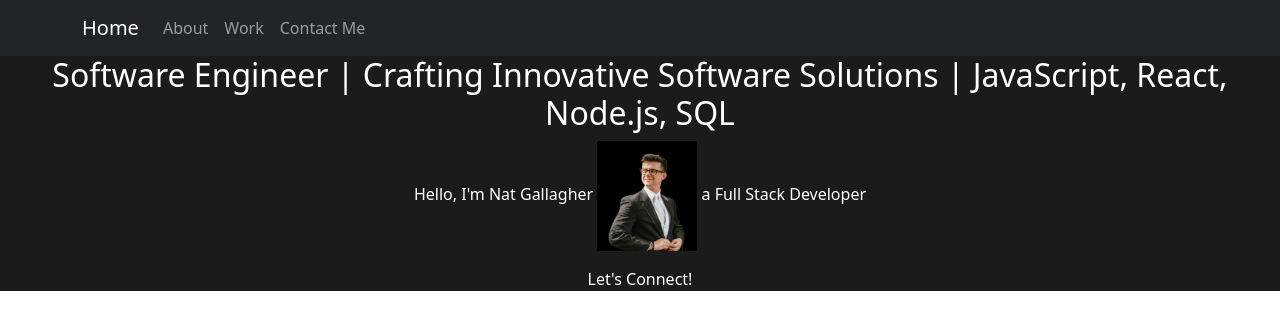
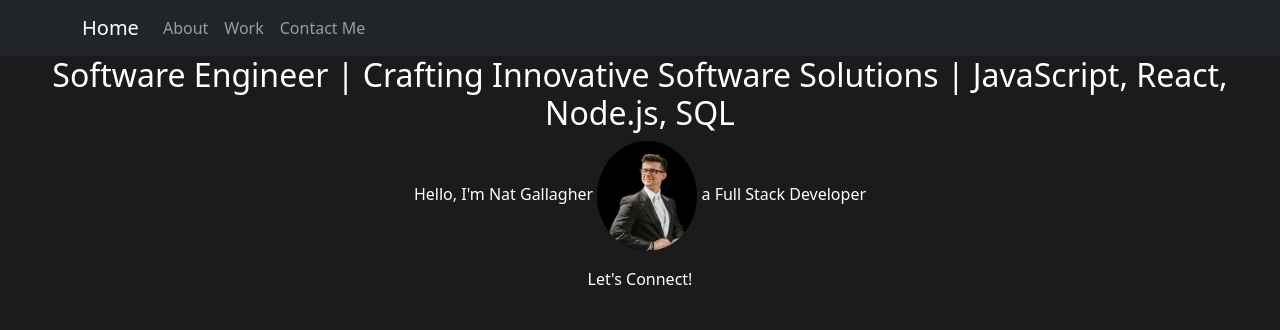
Before and after one commit to NatGallagher/Portfolio, a React (Create React App) app in the folder portfolio/: page / in a window 1280 px wide. Shown: the top 330 px of the page. Built offline with nearby package versions, Linux system fonts and the light colour scheme.

Commit message:
about.js styled

```diff
--- a/portfolio/src/components/About.js
+++ b/portfolio/src/components/About.js
@@ -1,13 +1,23 @@
 import React from 'react';
 import { Container, Card } from 'react-bootstrap';
+import profilePic from '../img/profile-pic.png';
 
 function About() {
   return (
-    <Container fluid className="bg-dark text-white py-5">
+    <Container fluid className="bg-dark text-white py-5" style={{minHeight: "100vh"}}>
+
       <Container style={{ maxWidth: '800px' }}>
-        <Card className="bg-secondary text-white p-4 shadow">
+
+        <Card className="bg-secondary text-white px-4 pt-3 pb-4 shadow">
+        <img
+            src={profilePic}
+            height="150"
+            width="140"
+            alt="Profile"
+            className="d-block mx-auto mb-2 rounded-circle"
+            />
           <Card.Body>
-            <Card.Title as="h2" className="mb-4">About</Card.Title>
+            <Card.Title as="h2" className="mb-3">About</Card.Title>
             <Card.Text>
               Hi, I’m <strong>Nat Gallagher</strong> — a certified software engineer with a passion for building practical, user-focused web applications. I earned my certification through QuickStart, in partnership with The University of Tennessee, and specialize in full stack web development.
               <br /><br />
--- a/portfolio/src/components/Home.js
+++ b/portfolio/src/components/Home.js
@@ -3,9 +3,9 @@
 function Home() {
     return (
       <>
-        <div className="App" style={{backgroundColor: "#1b1b1b", color: "white"}}>
+        <div className="App" style={{backgroundColor: "#1b1b1b", color: "white", minHeight: "100vh"}}>
           <h2>Software Engineer | Crafting Innovative Software Solutions | JavaScript, React, Node.js, SQL</h2>
-          <p>Hello, I'm Nat Gallagher <img src={profilePic} height="110" width="100" alt="Profile"></img> a Full Stack Developer</p>
+          <p>Hello, I'm Nat Gallagher <img src={profilePic} height="110" width="100" alt="Profile" style={{borderRadius: "50%"}}></img> a Full Stack Developer</p>
           <p>Let's Connect!</p>
         </div>
       </>
```
